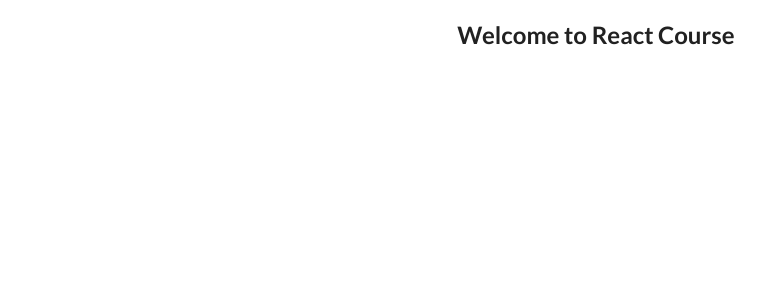
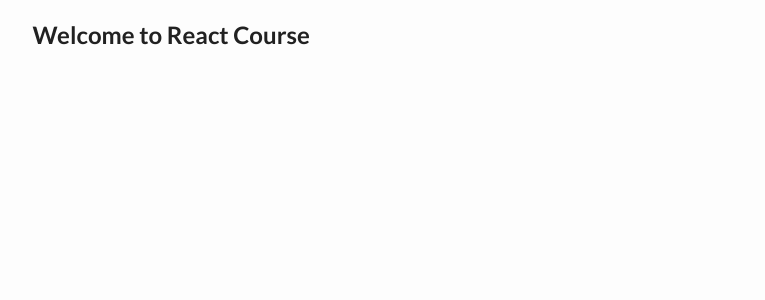
Before and after one commit to Ramgopalbhat10/FEM-React-Basics, a React (Vite) app: page / in a window 1280 px wide. Shown: the top 300 px of the page, without its empty margins (44-809 px from the left). Built offline with nearby package versions, Linux system fonts and the light colour scheme.

Commit message:
Added basic styles

```diff
--- a/src/style.css
+++ b/src/style.css
@@ -9,6 +9,10 @@
   font-family: "Segoe UI", Tahoma, Geneva, Verdana, sans-serif;
 }
 
-.app {
-  text-align: center;
+body {
+  background: #fdfdfdfd;
 }
+
+select {
+  padding: 5px 14px !important;
+}
```
